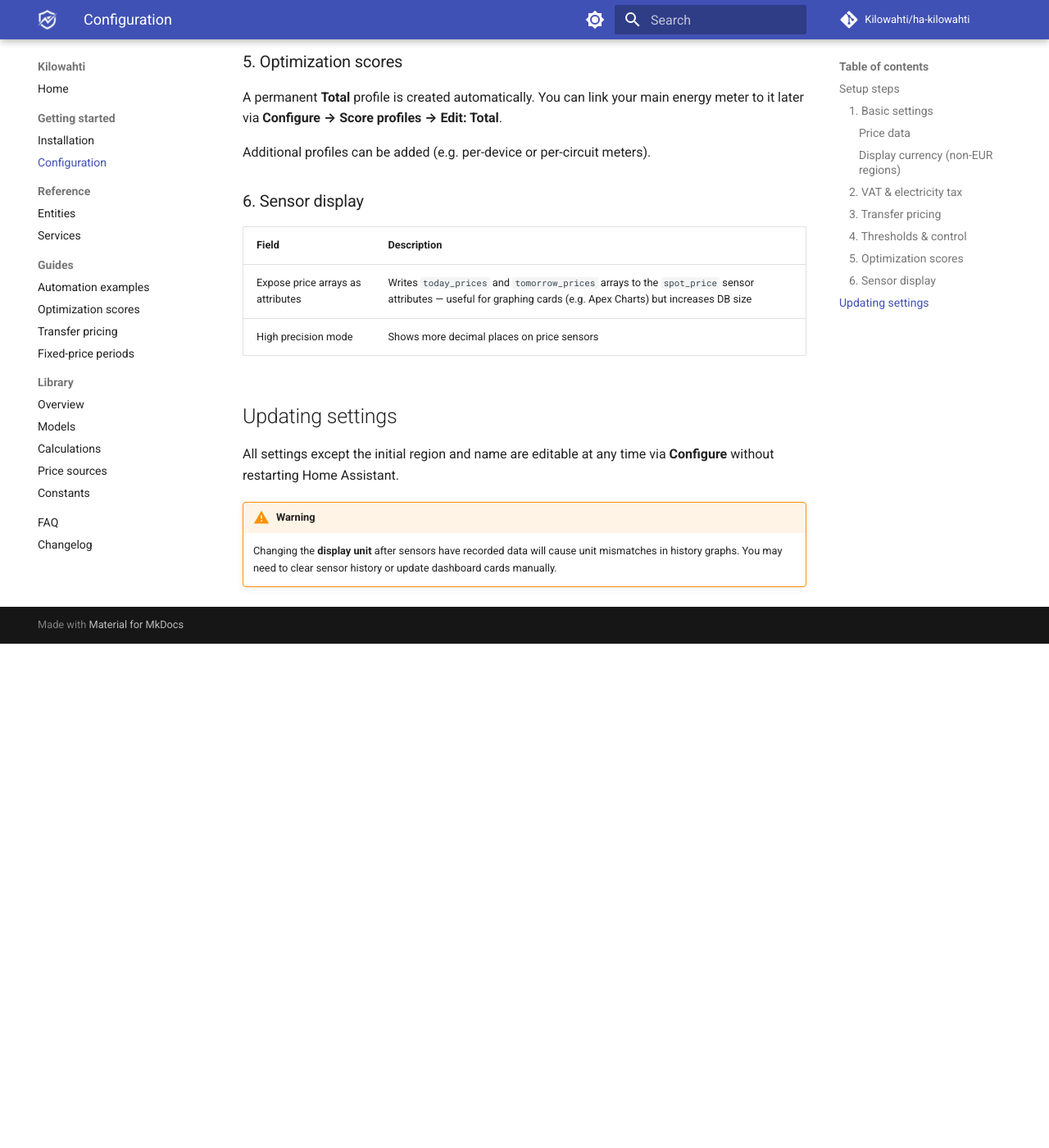
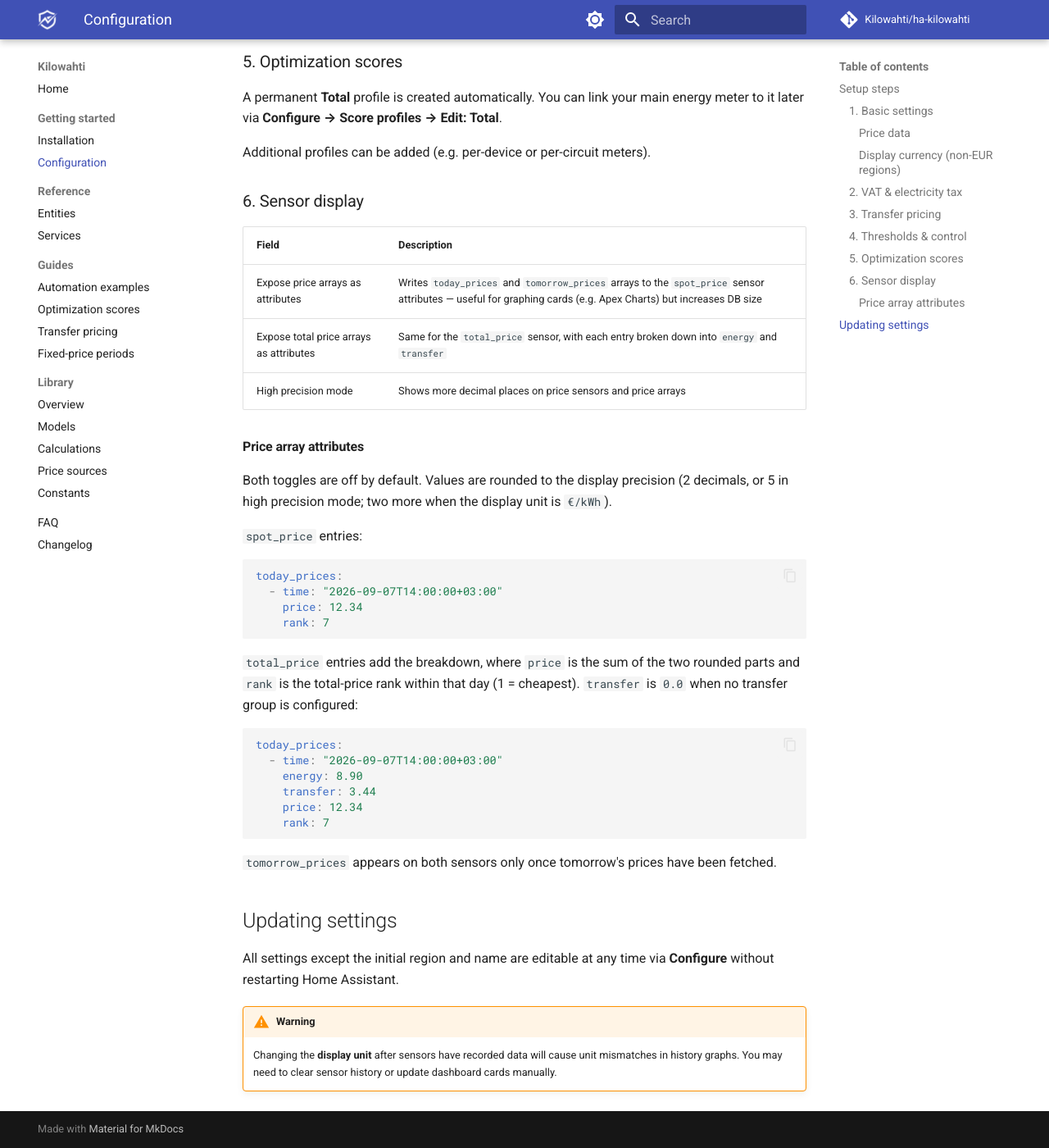
Before and after one commit to Kilowahti/kilowahti-docs, an MkDocs documentation site: the page built from docs/configuration.md, in a window 1280 px wide and 1400 px high, scrolled down 2486 px. Shown: the whole window at 82% size. Built offline with MkDocs 1.6.1 and Material for MkDocs 9.7.7, drawn with Linux system fonts in a browser that asks for light colours; comment, search, counter and statistics services are not loaded; before the commit the page ends 3271 px from its top, so only the background shows below that.

Commit message:
Document total price array attributes and array rounding

````diff
--- a/docs/configuration.md
+++ b/docs/configuration.md
@@ -80,7 +80,34 @@ Additional profiles can be added (e.g. per-device or per-circuit meters).
 | Field | Description |
 |---|---|
 | Expose price arrays as attributes | Writes `today_prices` and `tomorrow_prices` arrays to the `spot_price` sensor attributes — useful for graphing cards (e.g. Apex Charts) but increases DB size |
-| High precision mode | Shows more decimal places on price sensors |
+| Expose total price arrays as attributes | Same for the `total_price` sensor, with each entry broken down into `energy` and `transfer` |
+| High precision mode | Shows more decimal places on price sensors and price arrays |
+
+#### Price array attributes
+
+Both toggles are off by default. Values are rounded to the display precision (2 decimals, or 5 in high precision mode; two more when the display unit is `€/kWh`).
+
+`spot_price` entries:
+
+```yaml
+today_prices:
+  - time: "2026-09-07T14:00:00+03:00"
+    price: 12.34
+    rank: 7
+```
+
+`total_price` entries add the breakdown, where `price` is the sum of the two rounded parts and `rank` is the total-price rank within that day (1 = cheapest). `transfer` is `0.0` when no transfer group is configured:
+
+```yaml
+today_prices:
+  - time: "2026-09-07T14:00:00+03:00"
+    energy: 8.90
+    transfer: 3.44
+    price: 12.34
+    rank: 7
+```
+
+`tomorrow_prices` appears on both sensors only once tomorrow's prices have been fetched.
 
 ## Updating settings
 
````
Also changed, not shown: docs/entities.md (+2 -2 lines).
